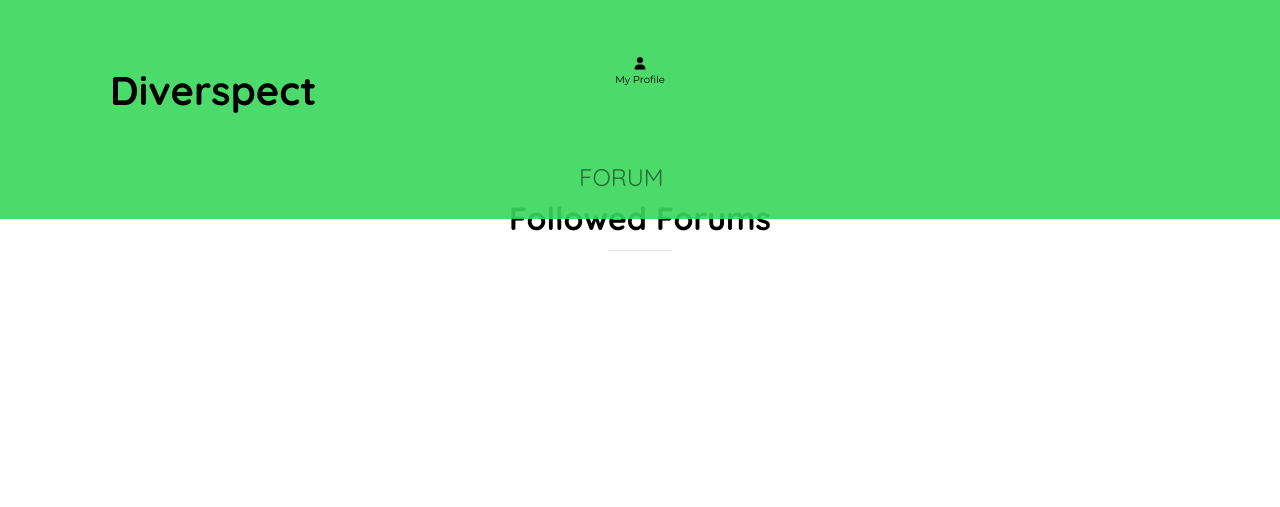
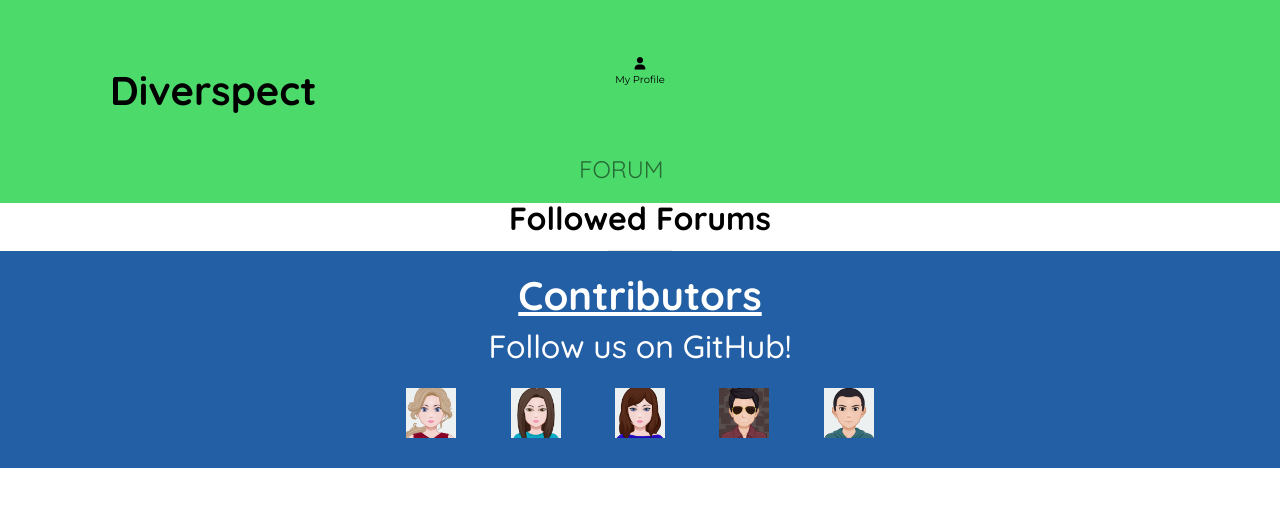
Before and after one commit to Gwen-Bradbury/trust-in-soda-hackathon, a Django app: page /forum/ in a window 1280 px wide. Shown: the top 507 px of the page. Run offline with Django 3.2, Linux system fonts and the light colour scheme; data that the repository does not hold is empty; some libraries are stand-ins or nearby versions.

Commit message:
feat: added footer to base.html

```diff
--- a/static/css/base.css
+++ b/static/css/base.css
@@ -276,6 +276,7 @@
     background-color: darkred;
 }
 
+
 #footer {
     text-align: center;
     color: var(--white);
@@ -284,6 +285,11 @@
     line-height: 70px;
     padding: 20px;
     background-color: var(--lapis-lazuli);
+}
+
+.footer-headline {
+    text-decoration: underline;
+    font-weight: bold;
 }
 
 
@@ -332,6 +338,30 @@
     width: 450px;
     box-shadow: 0px 3px 15px 10px rgba(0,0,0,0.42);
     position: relative;
+}
+
+/* Footer CSS */
+
+.github-links li {
+    display: inline;
+    list-style: none;
+}
+
+.github-links {
+    padding-left: 5px;
+    padding-right: 5px;
+    margin-bottom: 0;
+}
+
+.github-links a {
+    font-size: 150%;
+    padding-right: 2%;
+    padding-left: 2%;
+}
+
+.github-links img {
+    height: 50px;
+    width: 50px;
 }
 
 /* Background Image Overlay */
--- a/templates/base.html
+++ b/templates/base.html
@@ -77,10 +77,6 @@
                     <button class="navbar-toggler" type="button" data-toggle="collapse" data-target="#main-nav" aria-controls="main-nav" aria-expanded="false" aria-label="Toggle navigation">
                         <span class="navbar-toggler-icon"></span>
                     </button>
-                    <nav class="navbar navbar-expand-lg navbar-light w-100">
-                        <button class="navbar-toggler" type="button" data-toggle="collapse" data-target="#main-nav" aria-controls="main-nav" aria-expanded="false" aria-label="Toggle navigation">
-                            <span class="navbar-toggler-icon"></span>
-                        </button>
                         {% include 'includes/mobile_top_header.html' %}
                         {% include 'includes/main_nav.html' %}
                     </nav>
@@ -94,7 +90,32 @@
         {% block content %}
         {% endblock %}
 
+        <footer>
+            <div class="container-fluid text-center" id="footer">
+                <div class="row">
+                    <div class="col">
+                        <h1 class="footer-headline">Contributors</h1>
+                        <h2>Follow us on GitHub!</h2>
+                        <!-- Contributors Github links -->
+                        <ul class="github-links">
+                            <li><a href="https://github.com/Gwen-Bradbury" target="_blank" rel="noopener noreferrer" aria-label="Gwen avatar"><img
+                                        src="media/gwenavatar.png" alt="contributor avatar"></a></li>
+                            <li><a href="https://github.com/mwmlln" target="_blank" rel="noopener noreferrer" aria-label="Miwa avatar"><img
+                                        src="media/miwaavatar.png" alt="contributor avatar"></a></li>
+                            <li><a href="https://github.com/elerel" target="_blank" rel="noopener noreferrer" aria-label="eleanor avatar"><img
+                                        src="media/eleanoravatar.png" alt="contributor avatar"></a></li>
+                            <li><a href="https://github.com/kylelawrencedev" target="_blank" rel="noopener noreferrer" aria-label="kyle avatar"><img
+                                        src="media/kyleavatar.png" alt="contributor avatar"></a></li>
+                            <li><a href="https://github.com/emidiovaleretto" target="_blank" rel="noopener noreferrer" aria-label="emidio avatar"><img
+                                        src="media/emidioavatar.png" alt="contributor avatar"></a></li>
+                        </ul>
+                    </div>
+                </div>
+            </div>
+        </footer>
+
         {% block postload_js %}
         {% endblock %}
+
     </body>
 </html>
```
Also changed, not shown: media/conoravatar.png (added), media/eleanoravatar.png (added), media/emidioavatar.png (added), media/gwenavatar.png (added), media/kyleavatar.png (added), media/miwaavatar.png (added).
